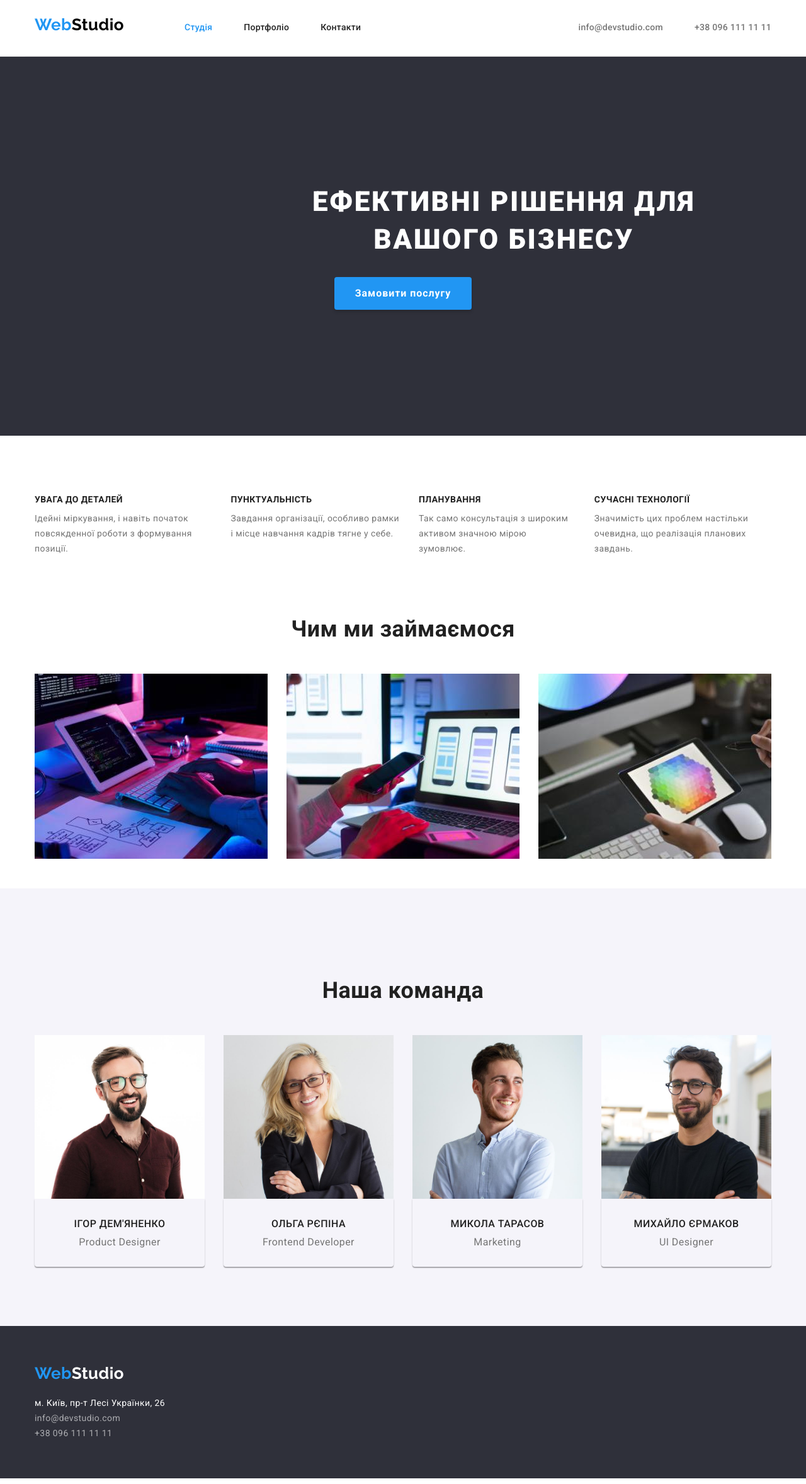
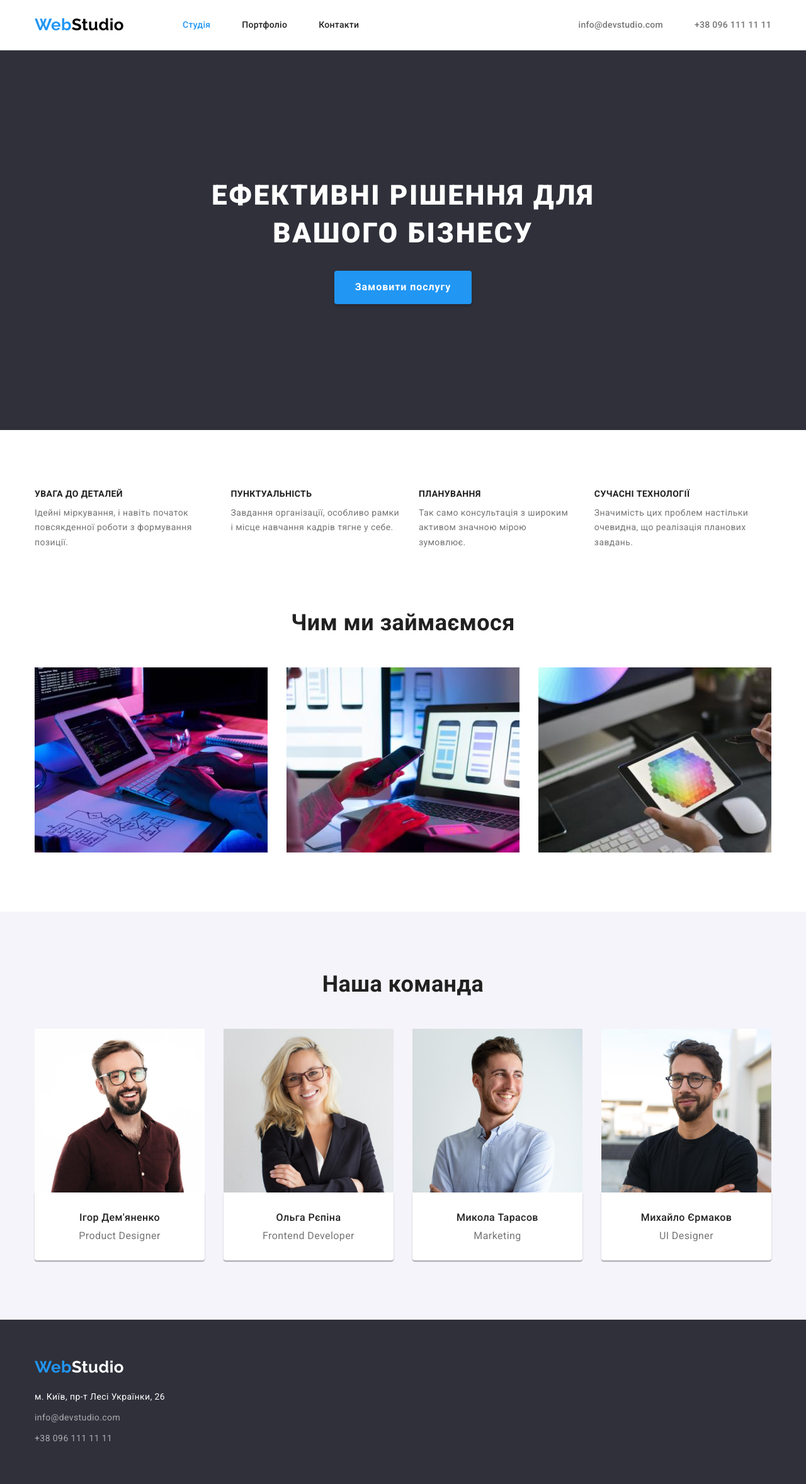
Before and after one commit to Sergii180389/goit-markup-hw-03, a plain HTML site: page index.html in a window 1280 px wide. Shown: the whole page at 63% size. Drawn offline with nearby package versions, Linux system fonts and the light colour scheme.

Commit message:
коригування

```diff
--- a/css/styles.css
+++ b/css/styles.css
@@ -91,17 +91,21 @@ button {
   text-decoration: none;
 }
 
-/* HEADER SECTION*/
+/* ================HEADER SECTION============*/
 .page-header {
   display: flex;
+  padding-top: 24px;
+  padding-bottom: 24px;
   align-items: center;
   border-bottom: 1px solid #ececec;
 }
 
 .page-header .nav,
+.container-header,
 .page-header .site-nav.list,
 .page-header .auth-nav.list {
   display: flex;
+  align-items: center;
 }
 
 .nav .site-nav.list {
@@ -119,16 +123,7 @@ button {
   margin-right: 50px;
 }
 
-.site-nav.list,
-.auth-nav.list {
-  padding-top: 32px;
-  padding-bottom: 32px;
-}
-
 .logo-header {
-  padding-top: 24px;
-  padding-bottom: 25px;
-  width: 145px;
   font-weight: 700;
   font-size: 26px;
   line-height: 1.19;
@@ -194,11 +189,6 @@ button {
 
 /* SECTION title*/
 
-.section.example {
-  padding-top: 47px;
-  padding-bottom: 47px;
-}
-
 .section-title {
   font-size: 36px;
   line-height: 1.17;
@@ -212,11 +202,6 @@ p.work-text {
   margin-bottom: 0;
 }
 
-.list.work .title-work {
-  margin: 0;
-  margin-bottom: 0;
-}
-
 button {
   border-radius: 4px;
   border: 1px solid transparent;
@@ -224,7 +209,8 @@ button {
 }
 /* ===HERO SECTION===*/
 .hero {
-  padding: 200px 452px;
+  padding-top: 200px;
+  padding-bottom: 200px;
   text-align: center;
   background-color: var(--background-footer-section);
   /* outline: 1px solid red; */
@@ -281,8 +267,7 @@ button {
   margin-right: 30px;
 }
 
-.section.benefit .benefit-title,
-.section.employees .employees-title {
+.section.benefit .benefit-title {
   margin-top: 0;
   margin-bottom: 10px;
 
@@ -292,12 +277,17 @@ button {
   color: var(--title-text-color);
 }
 
+
 .example .section-title {
   margin-top: 0;
   margin-bottom: 50px;
 }
 
 /* ===SECTION EXAMPLE ===*/
+.section.example {
+  padding-top: 47px;
+  padding-bottom: 94px;
+}
 
 .section.example .list.example {
   display: flex;
@@ -315,14 +305,14 @@ button {
 /* ==========SECTION EMPLOYEES ======*/
 .section.employees {
   display: flex;
-  padding-top: 47px;
-  padding-bottom: 0;
+  padding-top: 94px;
+  padding-bottom: 94px;
   background-color: var(--secondary-section-button);
 }
 
+
 .list.employees {
   display: flex;
-  margin-bottom: 94px;
   flex-wrap: wrap;
   gap: 30px;
 }
@@ -332,12 +322,12 @@ button {
 }
 
 .section.employees .section-title {
-  margin-top: 94px;
   margin-bottom: 50px;
   text-align: center;
 }
 
 .section.employees .employees-title {
+  margin-bottom: 10px;
   font-weight: 500;
   font-size: 16px;
   line-height: 1.19;
@@ -354,6 +344,7 @@ button {
 .name-employees {
   padding-top: 30px;
   padding-bottom: 30px;
+  background-color: var(--primary-white-color);
   box-shadow: 0px 1px 3px rgba(0, 0, 0, 0.12), 0px 1px 1px rgba(0, 0, 0, 0.14),
     0px 2px 1px rgba(0, 0, 0, 0.2);
   border-radius: 0px 0px 4px 4px;
@@ -365,14 +356,17 @@ button {
 
 .footer {
   background-color: var(--background-footer-section);
+  padding-top: 60px;
+  padding-bottom: 60px;
 }
 
-.container-footer {
+.container .footer {
   display: flex;
+
 }
 
 .logo-footer {
-  padding-top: 60px;
+
   margin-bottom: 20px;
   width: 145px;
   font-weight: 700;
@@ -384,8 +378,10 @@ button {
   color: var(--logo-black);
 }
 
-.list.address {
-  padding-bottom: 60px;
+
+
+.footer-addres:not(:last-child){
+  margin-bottom: 9px;
 }
 
 .footer .logo-footer {
@@ -450,19 +446,20 @@ button {
 .list.pointer {
   display: flex;
   justify-content: center;
-  margin-bottom: 34px;
   min-width: 575px;
-  min-height: 54px;
+ margin-bottom: 50px;
   margin-left: auto;
   margin-right: auto;
 }
 
 .title-work {
+  margin-bottom: 4px;
   font-size: 18px;
   line-height: 2;
   letter-spacing: 0.06em;
   color: var(--title-text-color);
 }
+
 
 .work-text {
   font-size: 16px;
--- a/index.html
+++ b/index.html
@@ -20,7 +20,7 @@
   <body>
     <!-- ШАПКА -->
     <header class="page-header">
-      <div class="container page-header">
+      <div class="container container-header">
         <nav class="nav">
           <a class="logo-header" href="./index.html"><span class="logo-span">Web</span>Studio</a>
           <ul class="site-nav list">
@@ -166,10 +166,10 @@
     </main>
     <!-- ПОДВАЛ-->
     <footer class="footer">
-      <div class="container footer">
+      <div class="container container-footer">
         <a class="logo-footer" href="./index.html"><span class="logo-span">Web</span>Studio</a>
         <address class="address">
-          <ul class="list address">
+          <ul class="list">
             <li class="footer-addres">
               <a
                 class="link-address"
@@ -182,7 +182,7 @@
             <li class="footer-addres">
               <a class="link-mail link" href="mailto:info@devstudio.com">info@devstudio.com</a>
             </li>
-            <li>
+            <li class="footer-addres">
               <a class="link-tel link" href="tel:+380961111111">+38 096 111 11 11</a>
             </li>
           </ul>
```
Also changed, not shown: portfolio.html (+4 -4 lines).
